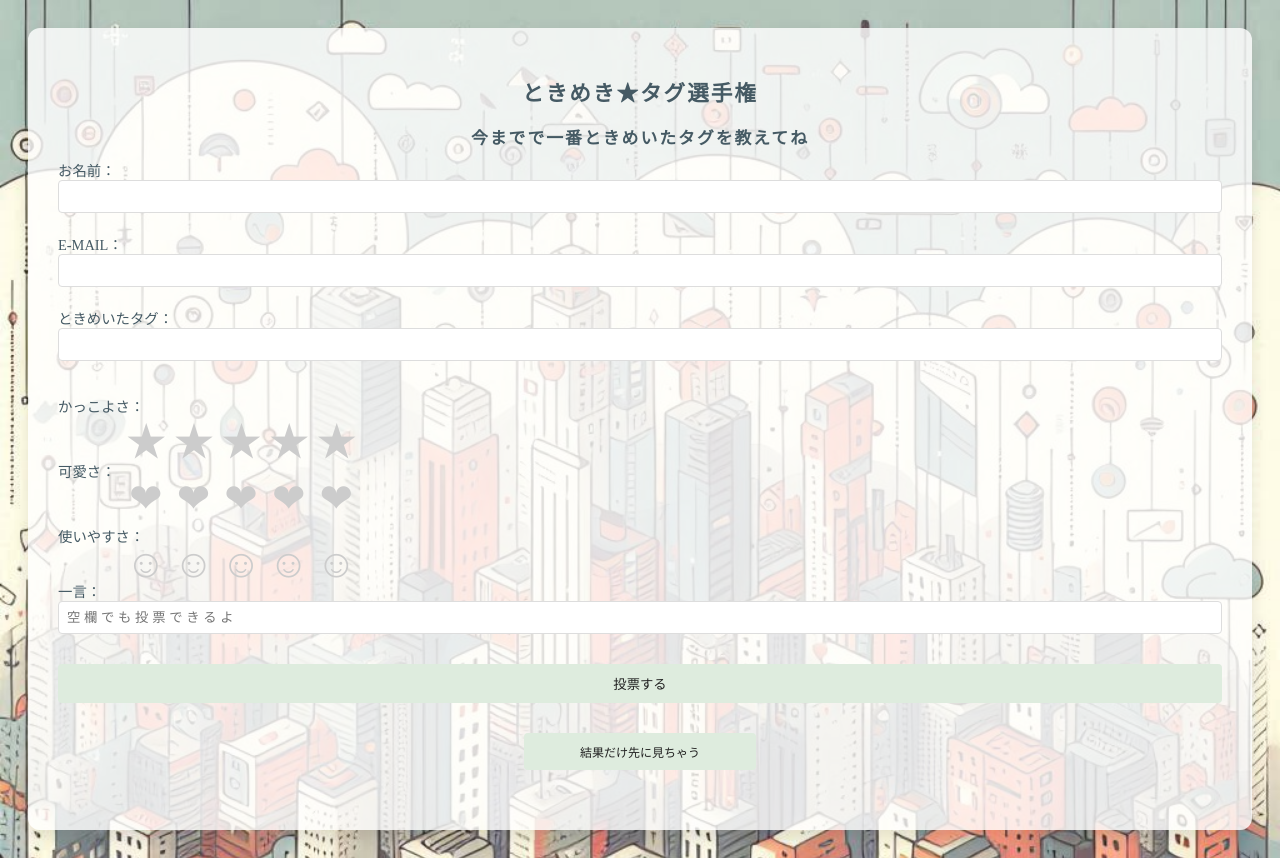
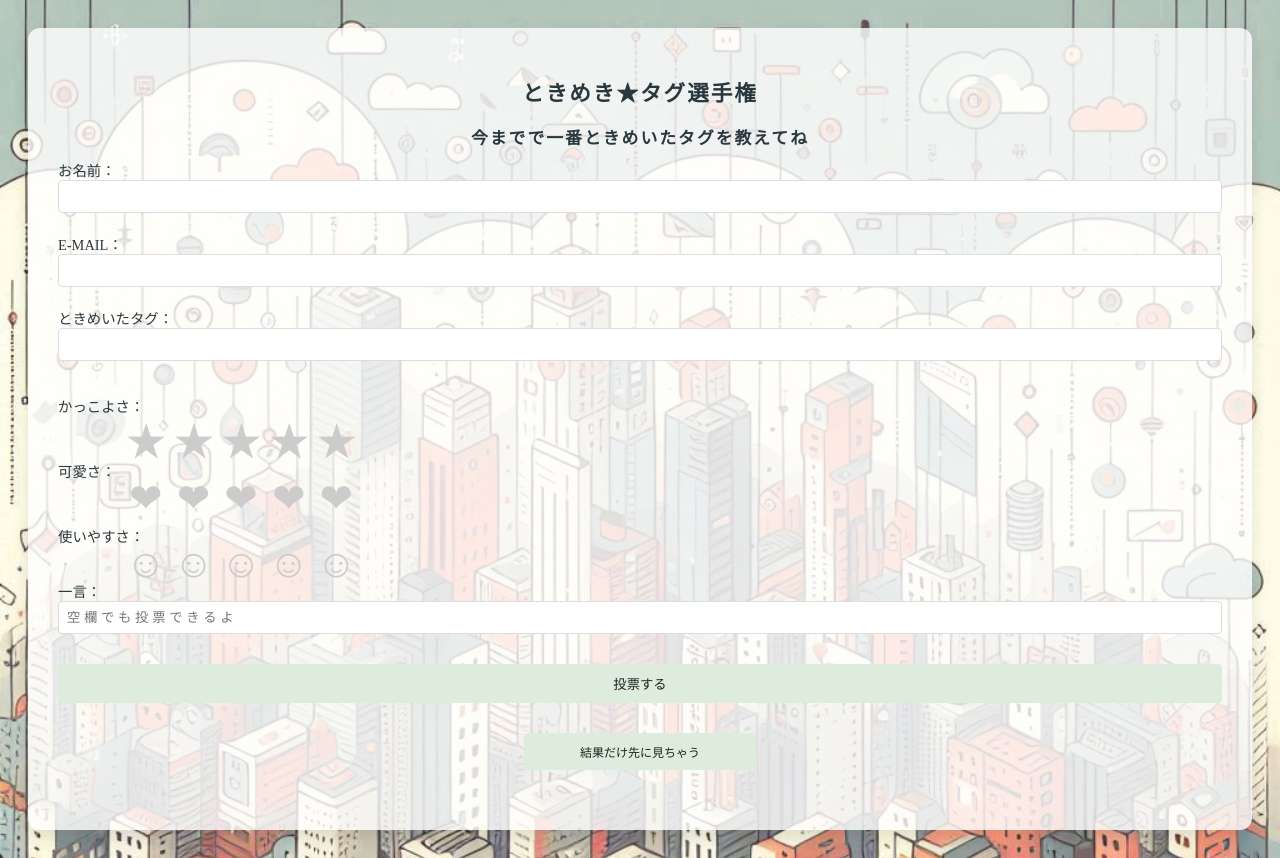
Before and after one commit to mikiIDE/kadai09_php, a plain HTML site: page index.html in a window 1280 px wide. Drawn offline with Linux system fonts and the light colour scheme.

Commit message:
some changed

```diff
--- a/style.css
+++ b/style.css
@@ -3,7 +3,7 @@ body {
     background-attachment: fixed;
     min-height: 100vh;
     padding: 20px;
-    color: #455a64;
+    color: #2a383e;
     background-image: url("Designer.jpeg");
     /* background-repeat: no-repeat; */
     background-size: cover;
```
Also changed, not shown: 1 other file.
